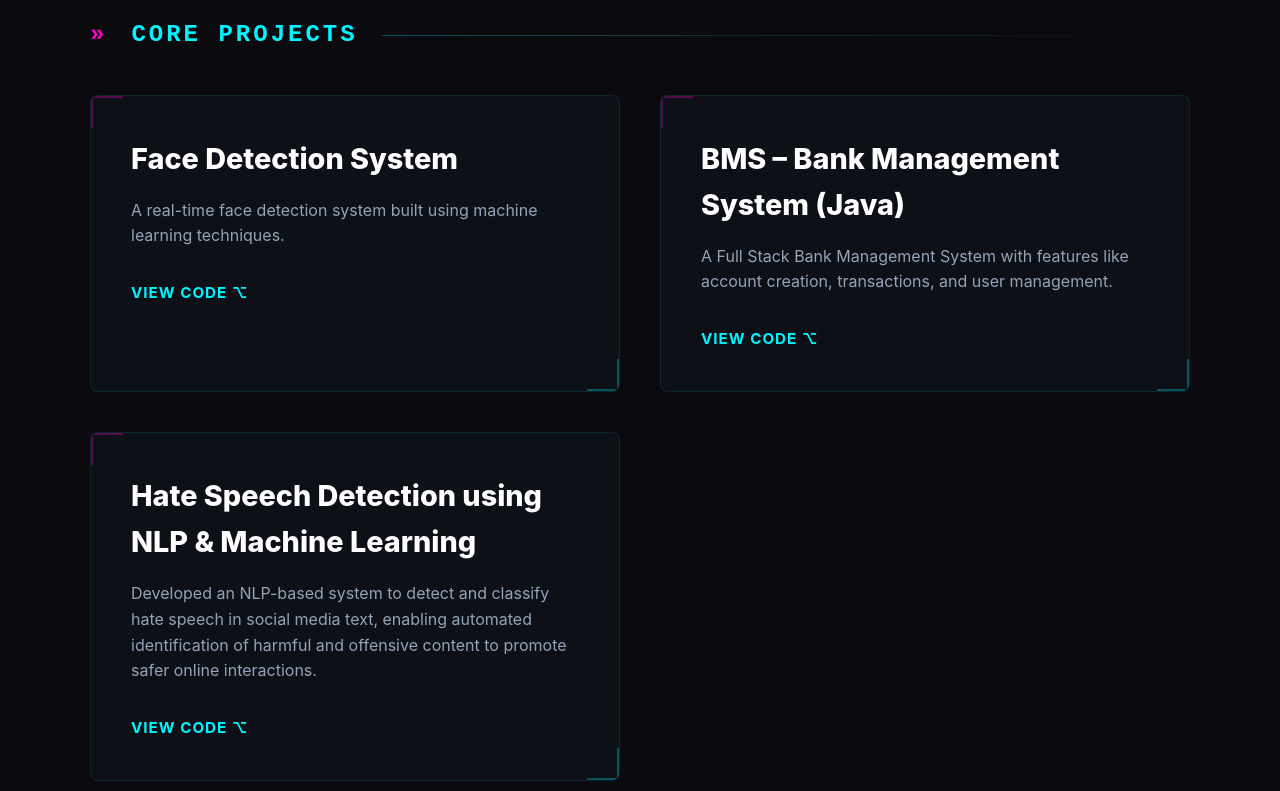
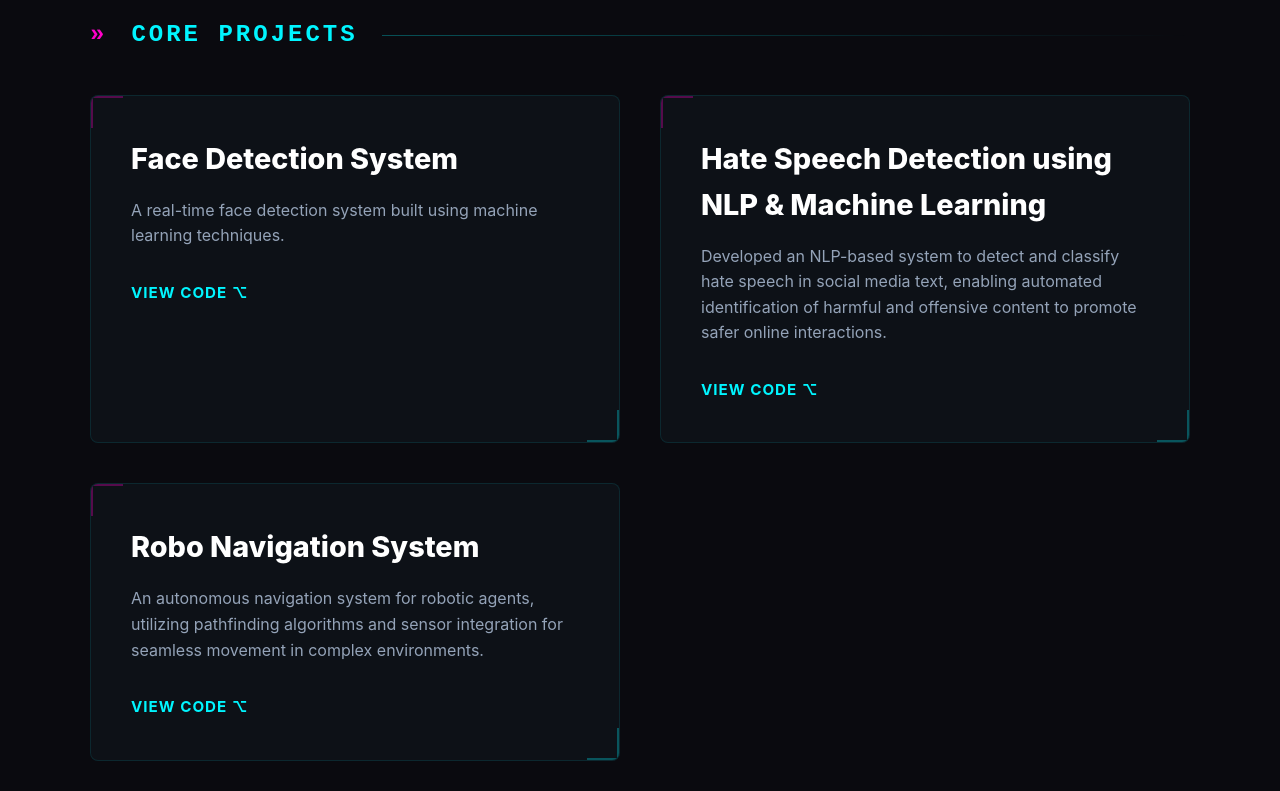
Before and after one commit to RitvikKatakam/RK-s-Portfolio, a React app: page / in a window 1280 px wide. Shown: the part 7420-8211 px from the top of the page. Built offline with nearby package versions, Linux system fonts and the light colour scheme; the HTML template or start-up script is replaced by a standard one.

Commit message:
Update portfolio projects and descriptions

```diff
--- a/src/components/Projects.jsx
+++ b/src/components/Projects.jsx
@@ -10,12 +10,13 @@ const Projects = () => {
 
   const mlProjects = [
     { title: 'Face Detection System', desc: 'A real-time face detection system built using machine learning techniques.', github: 'https://github.com/RitvikKatakam/facedetectionsystem' },
-    { title: 'BMS – Bank Management System (Java)', desc: 'A Full Stack Bank Management System with features like account creation, transactions, and user management.', github: 'https://github.com/RitvikKatakam/BMS' },
-    { title: 'Hate Speech Detection using NLP & Machine Learning', desc: 'Developed an NLP-based system to detect and classify hate speech in social media text, enabling automated identification of harmful and offensive content to promote safer online interactions.', github: 'https://github.com/RitvikKatakam/hatespeechdetectionusing_twitter_dataset' }
+    { title: 'Hate Speech Detection using NLP & Machine Learning', desc: 'Developed an NLP-based system to detect and classify hate speech in social media text, enabling automated identification of harmful and offensive content to promote safer online interactions.', github: 'https://github.com/RitvikKatakam/hatespeechdetectionusing_twitter_dataset' },
+    { title: 'Robo Navigation System', desc: 'An autonomous navigation system for robotic agents, utilizing pathfinding algorithms and sensor integration for seamless movement in complex environments.', github: 'https://github.com/RitvikKatakam/rabonavigationsystem' }
   ];
 
   const archiveProjects = [
     { name: 'jarvis-ai', type: 'folder', url: 'https://github.com/RitvikKatakam/jarvis-ai' },
+    { name: 'bank-management-system', type: 'folder', url: 'https://github.com/RitvikKatakam/BMS' },
     { name: 'creditcardfrauddetection', type: 'folder', url: 'https://github.com/RitvikKatakam/nitk_projects/tree/main/data%20science' },
     { name: 'emergency_vehicle_dispatch', type: 'folder', url: 'https://github.com/RitvikKatakam/nitk_projects/tree/main/daa' },
     { name: 'intrusion_detection_system', type: 'folder', url: 'https://github.com/RitvikKatakam/nitk_projects/tree/main/ml' },
```
